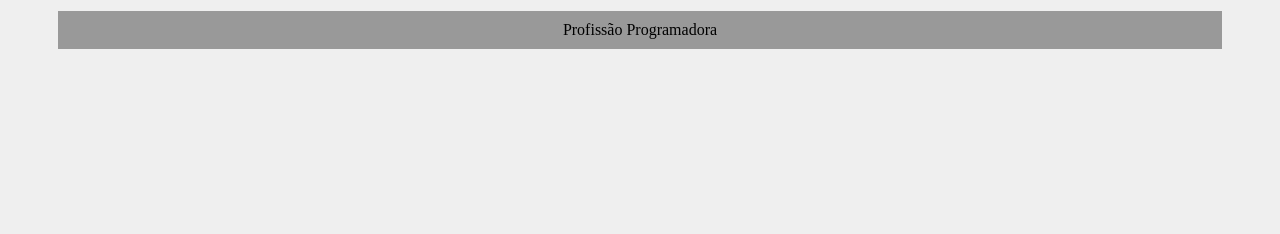
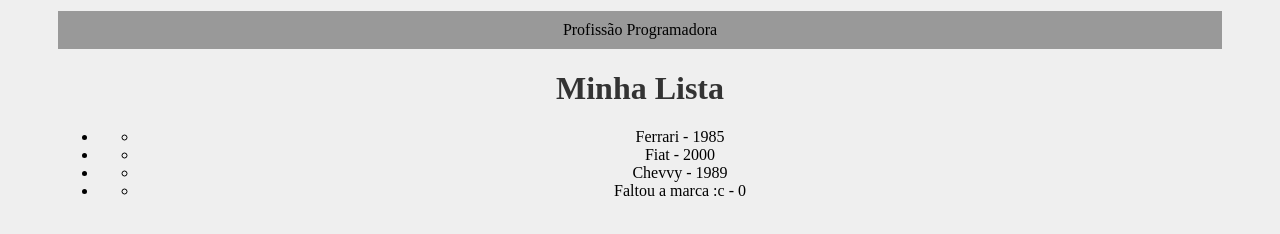
Before and after one commit to FrankieSilvaSantos/matheusBattistiReact, a React (Create React App) app: page / in a window 1280 px wide. Shown: the part 840-1074 px from the top of the page. Before the commit the page ends 963 px from the top, so only its background shows below. Built offline with nearby package versions, Linux system fonts and the light colour scheme.

Commit message:
hereWeGoAgain

```diff
--- a/src/App.js
+++ b/src/App.js
@@ -1,32 +1,38 @@
-import logo from './logo.svg';
-import './App.css';
-import HelloWorld from './components/HelloWorld';
-import SayMyName from './components/SayMyName';
-import Pessoa from './components/Pessoa';
-import Frase from './components/Frase';
-
+import logo from "./logo.svg";
+import "./App.css";
+import HelloWorld from "./components/HelloWorld";
+import SayMyName from "./components/SayMyName";
+import Pessoa from "./components/Pessoa";
+import Frase from "./components/Frase";
+import List from "./components/List";
+import Item from "./components/Item";
 
 function App() {
-  const name = 'Frankie Yoogan'
-  const url = 'https://via.placeholder.com/150'
+  const name = "Frankie Yoogan";
+  const url = "https://via.placeholder.com/150";
 
-  function soma(a,b) {
-    return a + b
+  function soma(a, b) {
+    return a + b;
   }
 
-  const newName = name.toLocaleUpperCase()
+  const newName = name.toLocaleUpperCase();
   return (
-
     <div className="App">
       <h1>Testando Css</h1>
       <Frase></Frase>
       <p>Olá meu nome é: {newName}</p>
-      <p>Soma: {soma(5,5)}</p>
+      <p>Soma: {soma(5, 5)}</p>
       <img src={url} alt="Minha imagem"></img>
       <HelloWorld></HelloWorld>
-      <SayMyName nome='Joshua'></SayMyName>
-      <SayMyName nome='Ivy'></SayMyName>
-      <Pessoa nome="Frankie" idade="26" profissao="Programadora" foto="https://placeholder.com/150"></Pessoa>
+      <SayMyName nome="Joshua"></SayMyName>
+      <SayMyName nome="Ivy"></SayMyName>
+      <Pessoa
+        nome="Frankie"
+        idade="26"
+        profissao="Programadora"
+        foto="https://placeholder.com/150"
+      ></Pessoa>
+      <List></List>
     </div>
   );
 }
--- /dev/null
+++ b/src/components/Item.js
@@ -0,0 +1,21 @@
+import PropTypes from 'prop-types'
+
+function Item({marca,ano_lancamento}) {
+    return (
+        <ul>
+        <li>{marca} - {ano_lancamento}</li>
+        </ul>
+    )
+}
+
+Item.propTypes = {
+    marca: PropTypes.string.isRequired,
+    ano_lancamento: PropTypes.number.isRequired
+}
+
+Item.defaultProps = {
+    marca: "Faltou a marca :c",
+    ano_lancamento: 0
+}
+
+export default Item
--- /dev/null
+++ b/src/components/List.js
@@ -0,0 +1,20 @@
+import Item from "../components/Item";
+
+function List() {
+  return (
+    <>
+      <h1>Minha Lista</h1>
+      <ul>
+        <li><Item marca="Ferrari" ano_lancamento={1985}></Item></li>
+
+        <li><Item marca="Fiat" ano_lancamento={2000}></Item></li>
+
+        <li><Item marca="Chevvy" ano_lancamento={1989}></Item></li>
+
+        <li><Item ></Item></li>
+      </ul>
+    </>
+  );
+}
+
+export default List;
--- a/src/index.css
+++ b/src/index.css
@@ -1,5 +1,6 @@
 body {
   padding: 50px;
+  padding-bottom: 500px;
   background-color: #efefef;
 }
 
```
